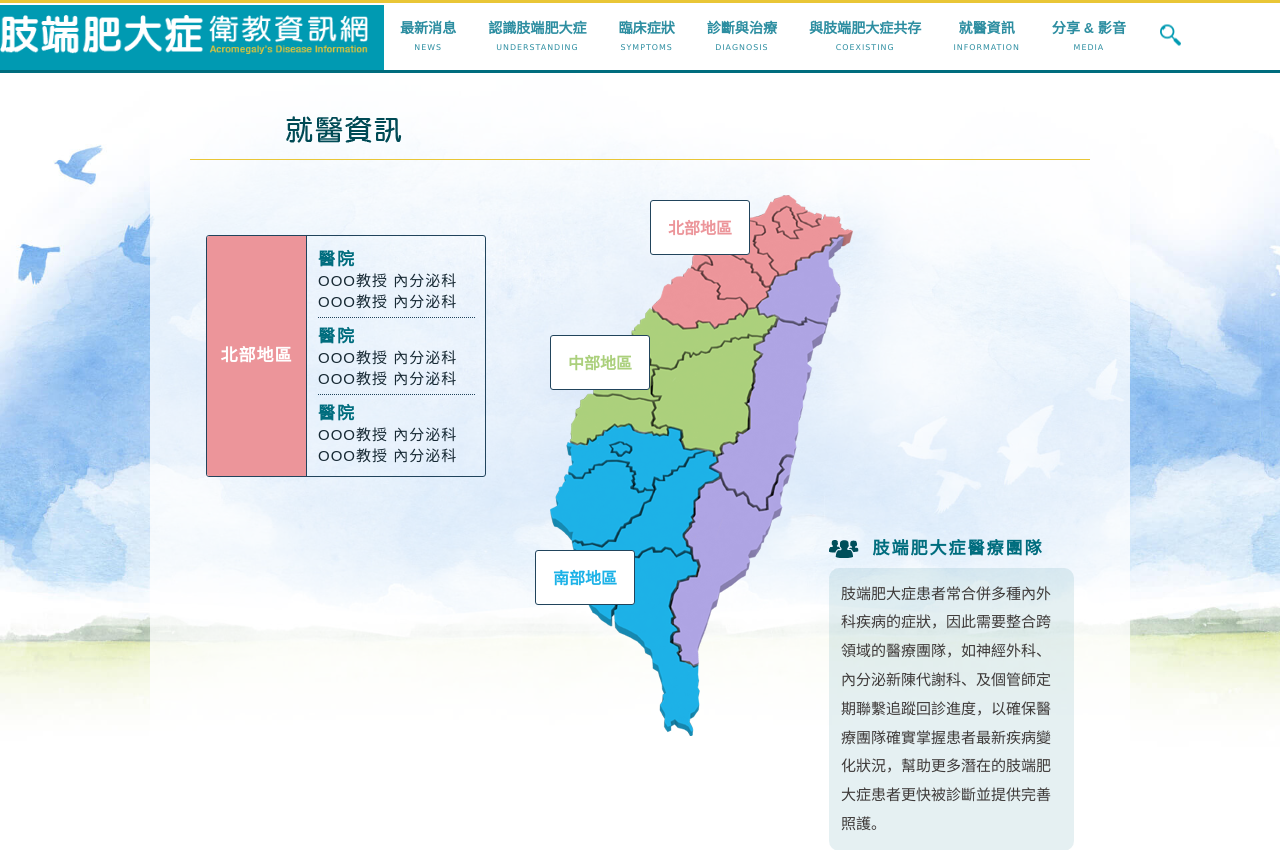
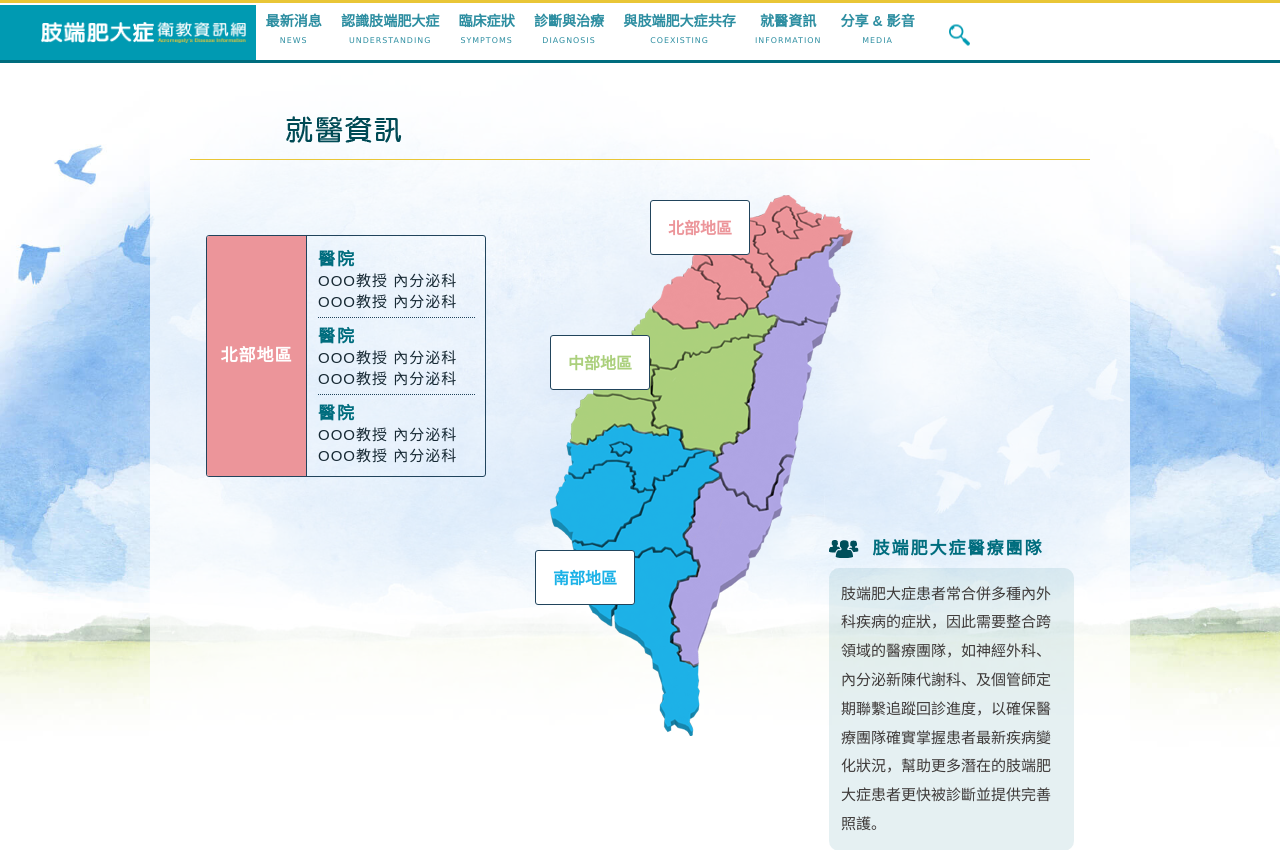
Before and after one commit to AuTiMoThY/DFocus-Acromegaly, a PHP site: page /information.php in a window 1280 px wide. Shown: the top 850 px of the page. Run offline with PHP 8.4, Linux system fonts and the light colour scheme; some libraries are stand-ins or nearby versions.

Commit message:
- RWD fixes
 Changes to be committed:
	modified:   dist/css/style.css
	modified:   dist/css/style.css.map
	modified:   links.php
	modified:   sass/Project/_Header.scss
	modified:   sass/Project/_page_index.scss
	modified:   sass/Project/_page_information.scss
	modified:   sass/style.scss

```diff
--- a/links.php
+++ b/links.php
@@ -85,9 +85,8 @@
 
 		</div><!-- /.container  END  !! -->
 		<div class="change_page clearfix">
-			<span class="next right"><a href="<?php webPageUrlAu('links'); ?>" class="ib">相關資源連結</a></span>
+			<span class="prev left"><a href="<?php webPageUrlAu('media'); ?>" class="ib">衛教影音</a></span>
 		</div>
-
 	</div>
 </main>
 
--- a/sass/Project/_Header.scss
+++ b/sass/Project/_Header.scss
@@ -14,6 +14,7 @@
 
 $header_padding: 5%;
 $header_h: 65px;
+$header_h2: 55px;
 $subNavBar_h: 28px;
 /*========================================================================*\
 		>>	global_hd  quick_bar  logo
@@ -29,6 +30,9 @@ header {
 		// @include bg(#fff);
 		padding-top: 2px;
 		overflow: hidden;
+		@include respondTo(1366){
+			height: $header_h2 + $subNavBar_h + 2;
+		};
 		.search_form {
 			position: relative;
 			height: 65px;
@@ -87,14 +91,29 @@ header {
 	}// header.global_hd  END
 
 	&#logo {
+		position: relative;
 		z-index: 50;
 		width: 30%;
 		height: $header_h;
 		@include bg(color($colors, nor, 1));
 		padding-left: $header_padding;
 		// float: left;
+		@include respondTo(1560){
+			width: 20%;
+			padding: 0 0.8em;
+		};
+		@include respondTo(1366){
+			height: $header_h2;
+		};
 		a {
 			@include absolute($t: 10px, $r: 1em);
+			@include respondTo(1560){
+				display: table;
+				@include vc;
+				right: 10px;
+				width: 80%;
+				margin: auto;
+			};
 		}
 		img {
 
@@ -112,10 +131,18 @@ header {
 	padding-right: $header_padding;
 	@include bg(#fff);
 	@include respondTo(1560){
+		width: 80%;
 		padding-right: 0;
+	};
+	@include respondTo(1366){
+		height: $header_h2;
 	};
 	ul {
 		height: 100%;
+		@include respondTo(1366){
+			position: relative;
+			top: -5px;
+		};
 	}
 	&-item {
 		position: relative;
@@ -149,6 +176,9 @@ header {
 			padding: 0.8em 1.5em 0;
 			@include respondTo(1560){
 				padding: 0.8em 1em 0;
+			};
+			@include respondTo(1366){
+				padding: 0.4em 0.6em 0;
 			};
 		}
 		&::before {
--- a/sass/Project/_page_index.scss
+++ b/sass/Project/_page_index.scss
@@ -63,6 +63,7 @@
 		position: relative;
 		width: 95%;
 		max-width: 1600px;
+		min-width: 1000px;
 		margin: auto;
 	}
 	[class^="col"] {
@@ -76,13 +77,23 @@
 		.youtube {
 			// @include wh2();
 		}
+		@include respondTo(1366){
+			width: (367/1591)*100%;
+		};
 	}
 	.col_2 {
 		width: (812/1591)*100%;
 		margin: 0 (35/1591)*100%;
+		@include respondTo(1366){
+			width: (822/1591)*100%;
+			margin: 0 (20/1591)*100%;
+		};
 	}
 	.col_3 {
 		width: (351/1591)*100%;
+		@include respondTo(1366){
+			width: (361/1591)*100%;
+		};
 	}
 	.title01 {
 		// position: absolute;
@@ -101,6 +112,7 @@
 			position: relative;
 			width: 100%;
 			height: 120px;
+			overflow: hidden;
 			.pic {
 				@include wh2(180 120);
 			}
@@ -146,6 +158,10 @@
 			@include respondTo(1366){
 				width: 66%;
 			};
+			@include respondTo(1280){
+				padding-left: 0.8em;
+				width: 63.5%;
+			};
 		}
 	}
 	.column-pic {
@@ -154,6 +170,9 @@
 		border: 4px solid #fff;
 		@include respondTo(1366){
 			@include wh2(230 148);
+		};
+		@include respondTo(1280){
+			@include wh2(215 139);
 		};
 	}
 }
@@ -180,6 +199,9 @@
 		@include respondTo(1366){
 			@include wh2(230 149);
 		};
+		@include respondTo(1280){
+			@include wh2(215 140);
+		};
 	}
 	&:hover {
 		.icon {
--- a/sass/Project/_page_information.scss
+++ b/sass/Project/_page_information.scss
@@ -444,6 +444,9 @@ $step3: step3, 40, 30, -69;
 		@include respondTo(1560) {
 			width: 72%;
 		};
+		@include respondTo(1510) {
+			width: 70%;
+		};
 	}
 	&-msg {
 		&-people {
@@ -470,6 +473,7 @@ $step3: step3, 40, 30, -69;
 	}
 	&-item {
 		width: 100%;
+		min-height: 45px;
 		border-top: 1px solid #004f5b;
 		padding: 0 3em;
 		float: none;
@@ -477,7 +481,10 @@ $step3: step3, 40, 30, -69;
 			border-top: none;
 		}
 		h3 {
-			line-height: 43px;
+			margin-top: 0;
+			margin-bottom: 0;
+			padding-top: 0.8em;
+			line-height: 1.2;
 			cursor: pointer;
 			color: #004f5b;
 			font-weight: bolder;
@@ -485,8 +492,10 @@ $step3: step3, 40, 30, -69;
 		&-a {
 			overflow: hidden;
 			color: #004f5b;
-			padding: 0 0 1.8em;
+			padding: 1em 0 1.8em;
 			height: auto;
+			letter-spacing: 1px;
+			line-height: 1.4;
 		}
 	}
 }
```
Also changed, not shown: sass/style.scss (+46 -0 lines), dist/css/style.css, 1 other file.
